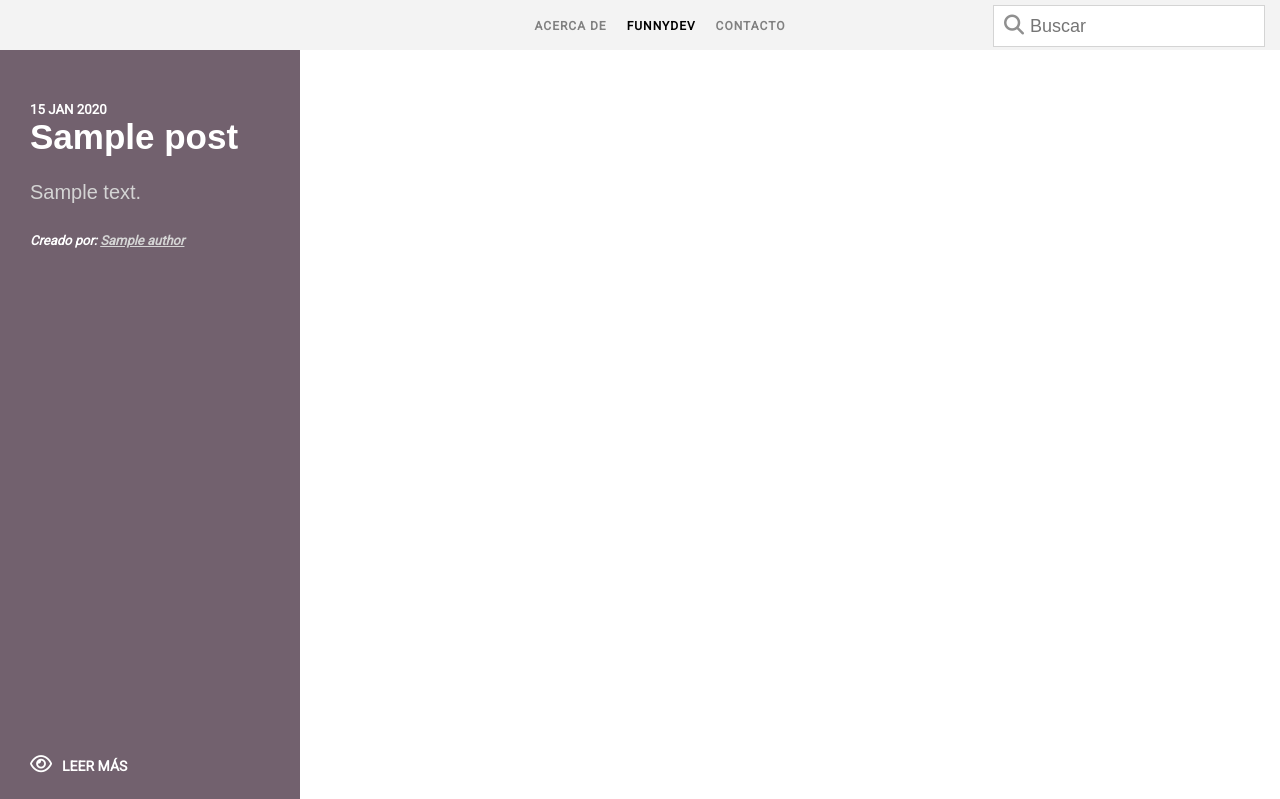
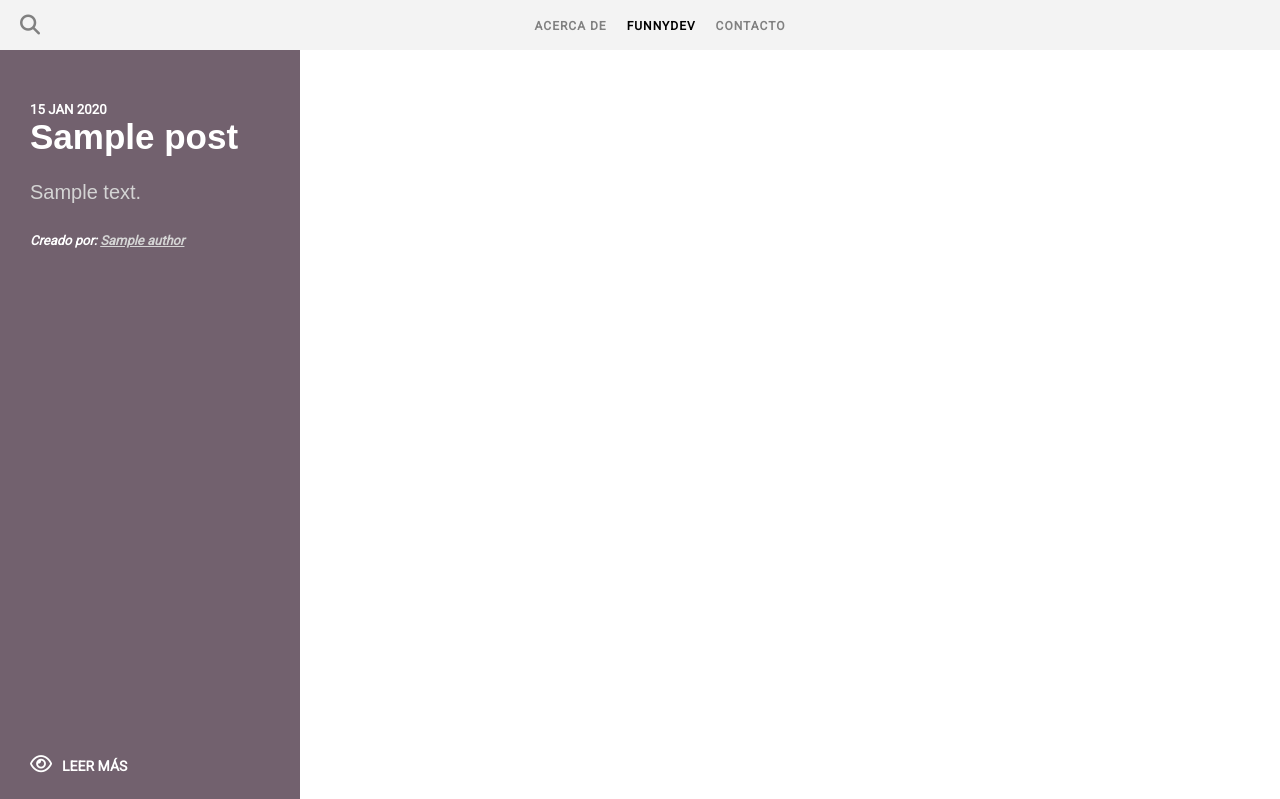
Before and after one commit to TheEnmanuel23/funnydev, a Django app: page / in a window 1280 px wide. Shown: the top 799 px of the page. Run offline with Django 3.2, Linux system fonts and the light colour scheme; tables that the repository leaves empty hold one stand-in row (values such as "Sample post"); some libraries are stand-ins or nearby versions; some web fonts are replaced.

Commit message:
inicie a editar el campo de busqueda

```diff
--- a/src/static/devoloment_static/scss/base.scss
+++ b/src/static/devoloment_static/scss/base.scss
@@ -77,17 +77,15 @@ html, body {
 
 form {
     position: fixed;
-    right: 0;
     margin-top: 5px;
-    margin-right: 15px;
+    margin-left: 15px;
     z-index: 100;
 
     .find-control-container {
-        background: white;
-        padding-left: 10px;
-        border: 1px solid $color_gray;
+        display: flex;
 
         & input[type=search] {
+            visibility: hidden;
             background: white;
             border: 0px solid $color_gray;
             height: 40px;
@@ -95,9 +93,24 @@ form {
             font-size: 18px;
         }
 
-        & i {
-            font-size: 20px;
-            color: $color_search_icon;
+        & .container-icon-search
+        {
+          display: flex;
+          align-items: center;
+          //background: #0099cc;
+          padding: 0 5px;
+
+           i {
+              margin: 0;
+              padding: 0;
+              font-size: 20px;
+              color:  gray;
+
+              &:hover{
+                color:  #0099cc;
+                cursor: pointer;
+              }
+          }
         }
     }
 }
@@ -249,3 +262,7 @@ form {
 .color_gray_post{
   color: $color_gray;
 }
+
+.visibility_input_search{
+  visibility: visible;
+}
--- a/src/templates/home.html
+++ b/src/templates/home.html
@@ -49,6 +49,14 @@
 				$(e.currentTarget).find('.post').find('.author .createby').removeClass('color_gray_post');
 				$(e.currentTarget).find('.post').find('.read-more i').removeClass('color_gray_post');
 			});
+
+			var $find_control_container = $('.find-control-container');
+			var $find_icon_container = $find_control_container.find('.container-icon-search');
+			var $icon_search = $find_icon_container.find('i');;
+			$icon_search.click(function(){
+				var $input = $find_control_container.find('input');
+				$input.toggleClass('visibility_input_search');
+			});
 		});
 	</script>
   </div>
--- a/src/templates/post_list.html
+++ b/src/templates/post_list.html
@@ -2,8 +2,8 @@
 {% block content %}
 	<form method="GET" action="">
 		<div class="find-control-container">
-			<i class="fa fa-search" aria-hidden="true"></i>
-			<input type="search" name="value" placeholder="Buscar" value="{{ request.GET.value }}">
+			<div class="container-icon-search"><i class="fa fa-search" aria-hidden="true"></i></div>
+			<input type="search" name="value" placeholder="Buscar" value="{{ request.GET.value }}" class="search">
 		</div>
 	</form>
 
```
Also changed, not shown: src/static/css/base.css.
